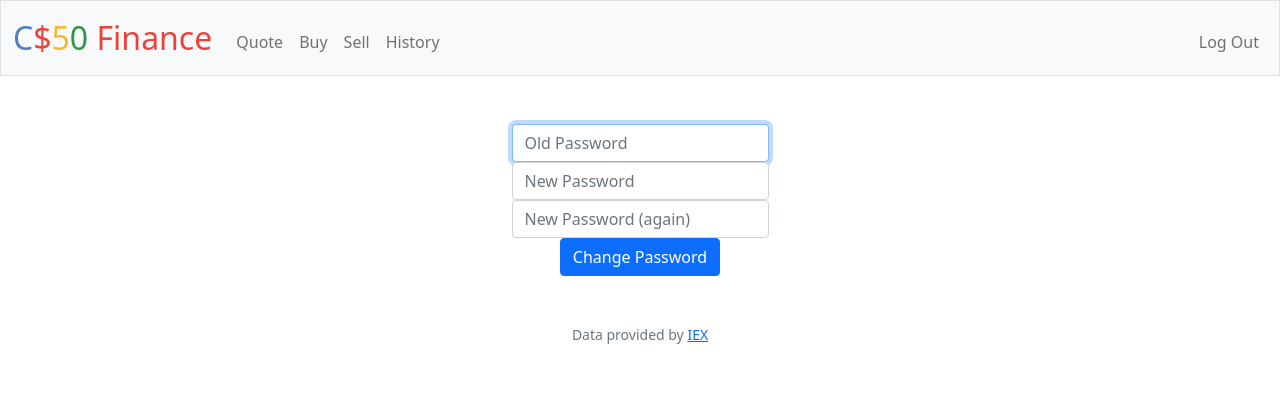
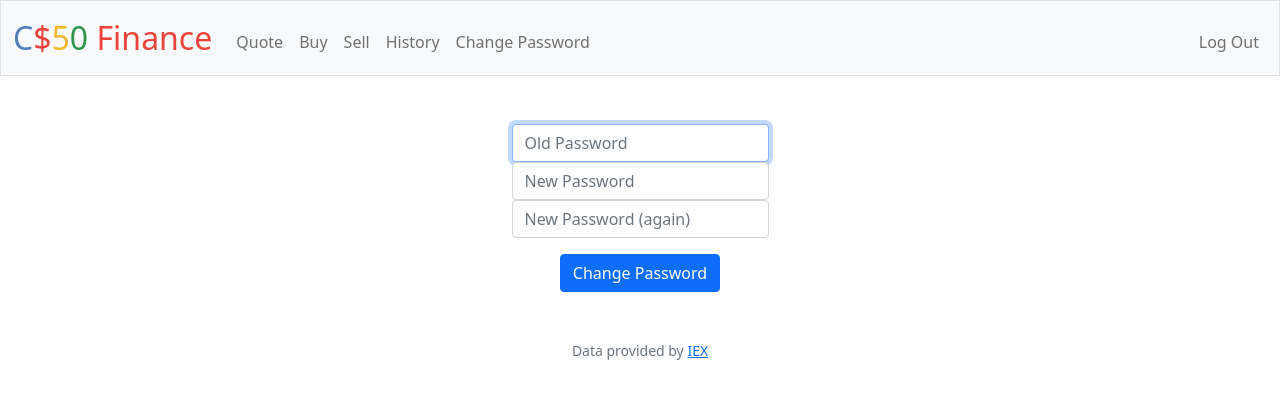
Before and after one commit to MdTs121220/csx50, a Flask app: page /repas in a window 1280 px wide. Shown: the top 399 px of the page. Run offline with Flask 2, Linux system fonts and the light colour scheme; a user stored in the database is signed in; some libraries are stand-ins or nearby versions.

Commit message:
Sat, Feb 11, 2023, 1:38 AM +09:00

```diff
--- a/finance/templates/chgpass.html
+++ b/finance/templates/chgpass.html
@@ -15,6 +15,7 @@
         <div class="form-group">
             <input autocomplete="off" required class="form-control mx-auto w-auto" name="confirmation" placeholder="New Password (again)" type="password">
         </div>
+        <p></p>
         <button class="btn btn-primary" type="submit">Change Password</button>
     </form>
 {% endblock %}
--- a/finance/templates/layout.html
+++ b/finance/templates/layout.html
@@ -35,6 +35,7 @@
                             <li class="nav-item"><a class="nav-link" href="/buy">Buy</a></li>
                             <li class="nav-item"><a class="nav-link" href="/sell">Sell</a></li>
                             <li class="nav-item"><a class="nav-link" href="/history">History</a></li>
+                            <li class="nav-item"><a class="nav-link" href="/repas">Change Password</a></li>
                         </ul>
                         <ul class="navbar-nav ms-auto mt-2">
                             <li class="nav-item"><a class="nav-link" href="/logout">Log Out</a></li>
```
Also changed, not shown: finance/finance.db.
